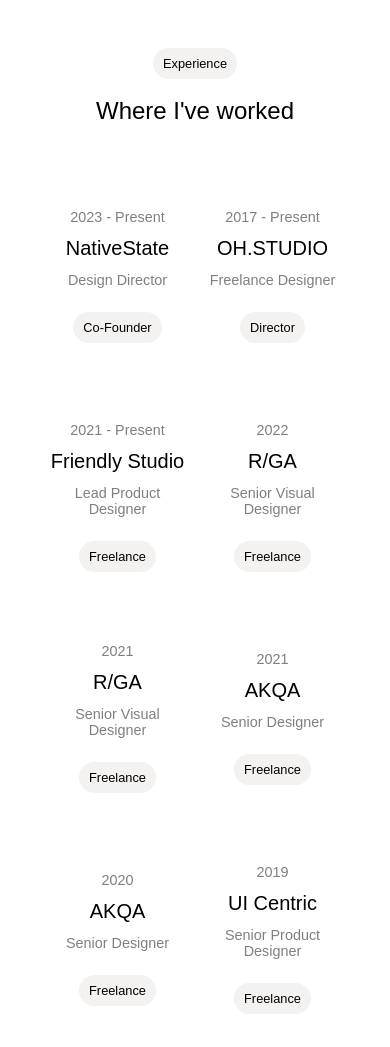
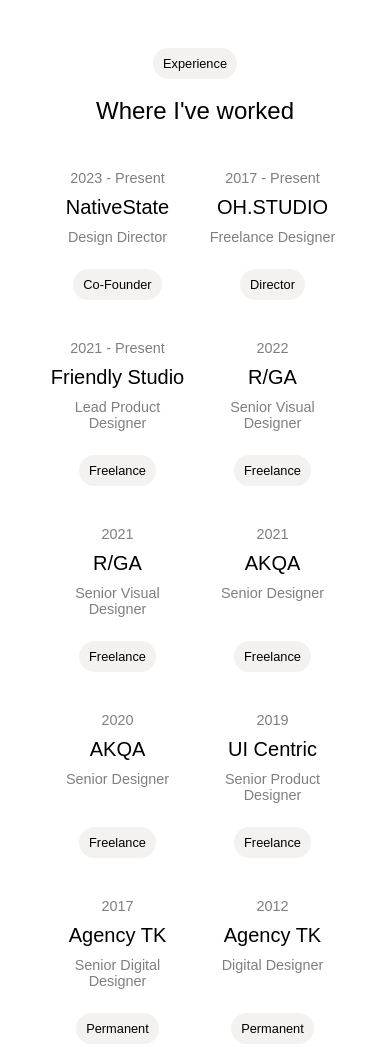
Before and after one commit to opedro500/Clone-oh-studio, a plain HTML site: page resources/pages/profile.html in a window 390 px wide. Shown: the part 1440-2487 px from the top of the page. Drawn offline with Linux system fonts and the light colour scheme; a web font is replaced by a local one.

Commit message:
improvement responsivity where-worked grid

```diff
--- a/assets/styles/profile.css
+++ b/assets/styles/profile.css
@@ -226,12 +226,11 @@ header.active div h1 {
     gap: 10px;
 }
 
-#where-worked-box ul {
-    height: 25vh;
+.where-worked-element {
     list-style: none;
     display: flex;
     flex-direction: column;
-    justify-content: center;
+    justify-content: space-between;
     align-items: center;
     gap: 24px;
 }
@@ -242,7 +241,7 @@ header.active div h1 {
     justify-content: center;
     align-items: center;
     text-align: center;
-    gap: 12px;
+    gap: 10px;
 }
 
 .where-worked-infos li {
@@ -386,6 +385,7 @@ footer {
     #where-worked-box {
         width: 100%;
         grid-template-columns: repeat(2, 1fr);
+        row-gap: 40px;
     }
 
     #worked-with-box {
--- a/resources/pages/profile.html
+++ b/resources/pages/profile.html
@@ -64,7 +64,7 @@
     </div>
 
     <section id="where-worked-box">
-        <ul>
+        <ul class="where-worked-element">
             <div class="where-worked-infos">
                 <li>2023 - Present</li>
                 <li class="initiative-worked">NativeState</li>
```
